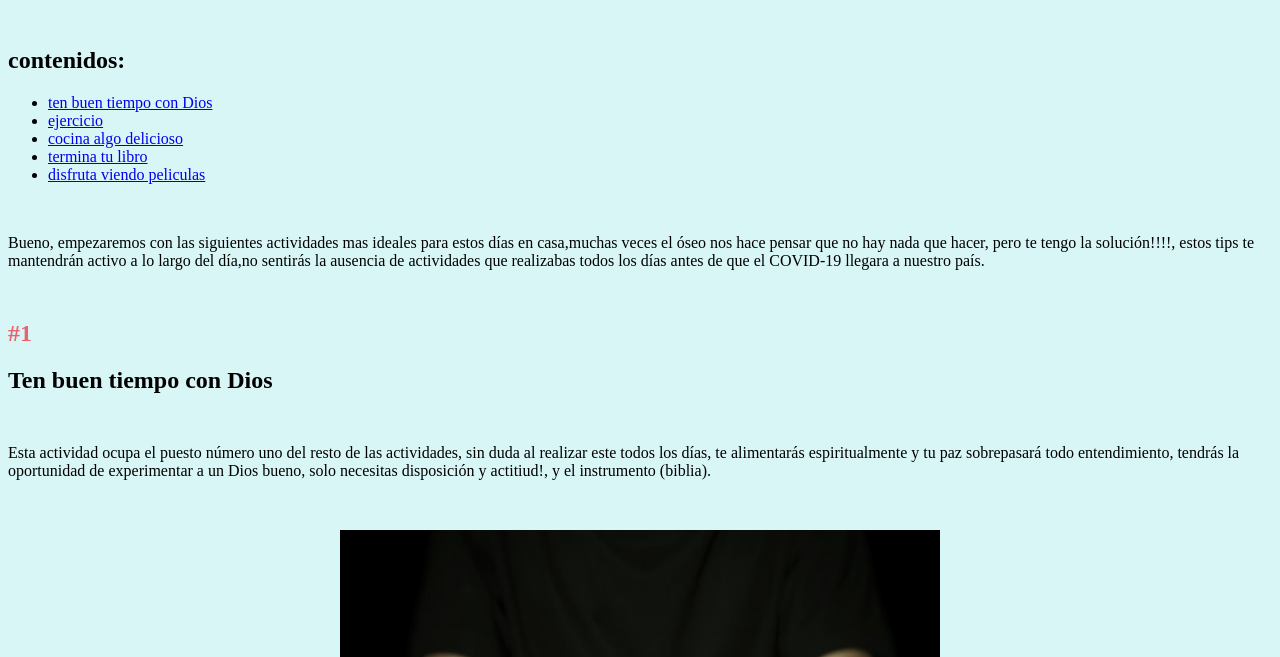
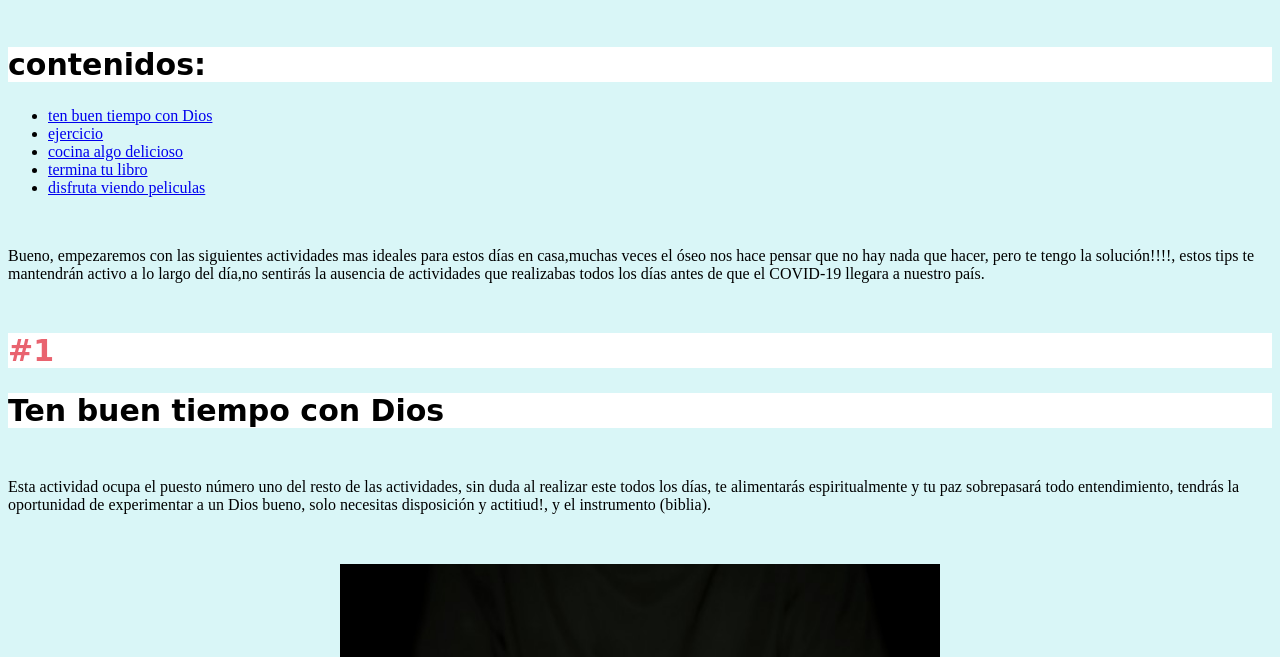
Before and after one commit to pipedinhos2004/pipecrack, a plain HTML site: page index.html in a window 1280 px wide. Shown: the part 998-1655 px from the top of the page. Drawn offline with Linux system fonts and the light colour scheme.

Commit message:
migue feo

```diff
--- a/styles.css
+++ b/styles.css
@@ -2,11 +2,13 @@ body
 
   {
             background-color: rgb(217, 246, 247);
-        };
+        }
 
         h2 {
-            background-color:  rgb(255, 0, 0);
+            background-color:  #fff;
+
         }
+
 
 body h1, h4
 {
@@ -28,7 +30,11 @@ h2 a
 {
     color: #e9636f;
 }
-
+h2
+{
+  font-size:30px;
+  font-family: cursive;
+}
 h4
 {
     color: #e9636f;
```
